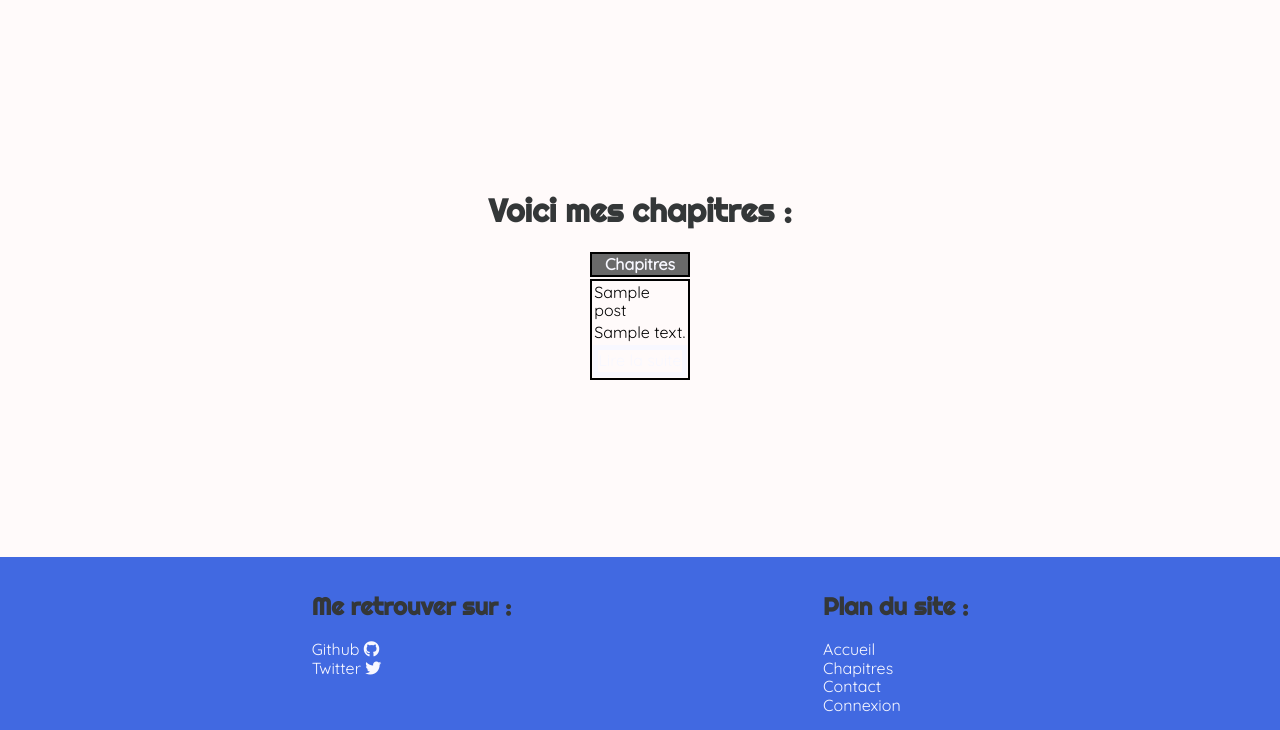
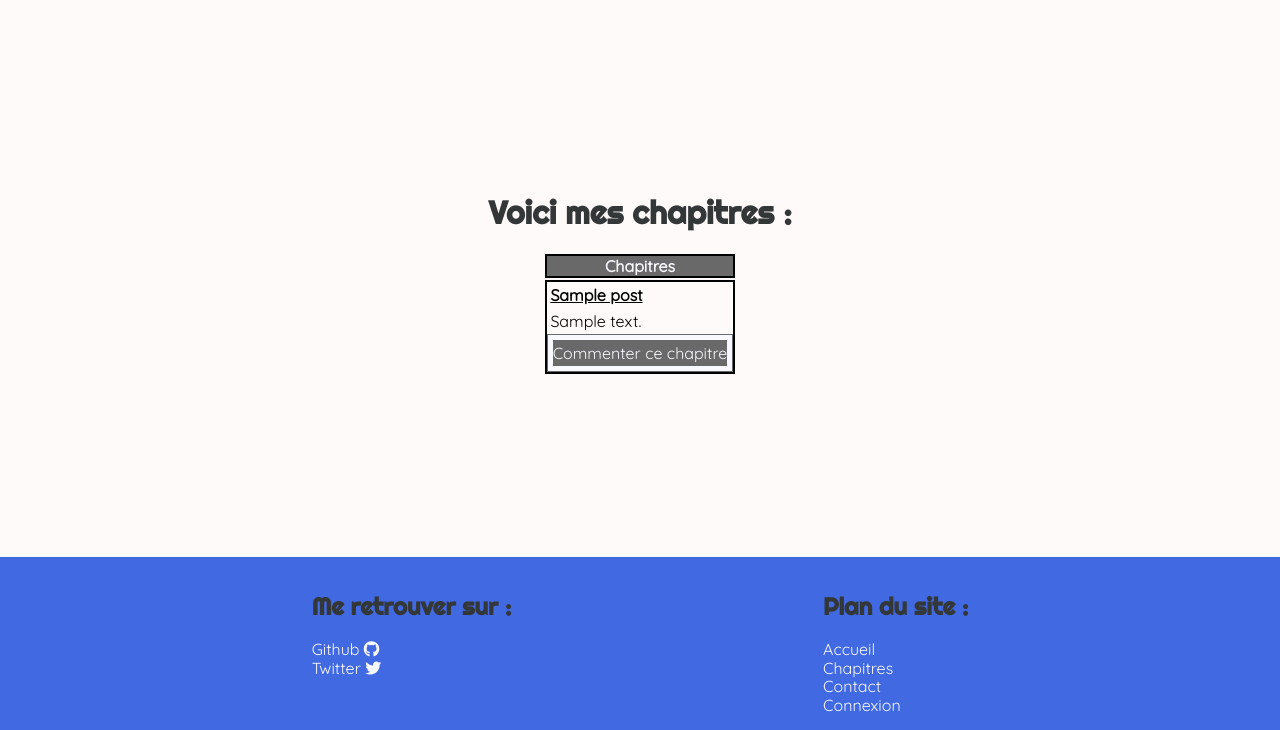
Before and after one commit to Matthias-Geslin/Project_4_Blog, a PHP site: template src/View/post.twig in a window 1280 px wide. Shown: the part 70-800 px from the top of the page. Run offline with PHP 8.4, Linux system fonts and the light colour scheme; the template is opened without the code that fills it: most values are stand-ins (such as "Sample title", 1, 10 or a date in 2020); a stand-in replaces the project's code that opens the database connection; some libraries are stand-ins or nearby versions.

Commit message:
Added article tag for the html structure

```diff
--- a/src/View/fullpost.twig
+++ b/src/View/fullpost.twig
@@ -8,7 +8,8 @@
 
 {% block content %}
 <h1>Le chapitre: {{ post.title }}</h1>
-<ul class="full-content">
+<article>
+  <ul class="full-content">
   <li>
     {{ post.title }}
     <br>
@@ -71,4 +72,5 @@
         </a>
       </li>
 </ul>
+</article>
 {% endblock %}
--- a/src/View/post.twig
+++ b/src/View/post.twig
@@ -8,6 +8,7 @@
 
 {% block content %}
     <h1>Voici mes chapitres :</h1>
+    <article class="posts">
       <table>
         <thead>
           <tr>
@@ -17,15 +18,20 @@
 
         <tbody>
           {% for post in posts %}
+
           <tr>
             <td>{{ post.title }}</td>
             <td>{{ post.content | nl2br }}</td>
             <td>
-            <a class="btn-grey" href="{{ url('fullpost!read', {'id': post.id}, {'id': comment.post_id}) }}">Lire la suite</a>
+              <a class="btn-grey" href="{{ url('fullpost!read', {'id': post.id}, {'id': comment.post_id}) }}">Commenter ce chapitre</a>
             </td>
           </tr>
           {% endfor %}
+
         </tbody>
+
       </table>
 
+    </article>
+
 {% endblock %}
```
Lines whose indentation alone changed are shown as unchanged.
